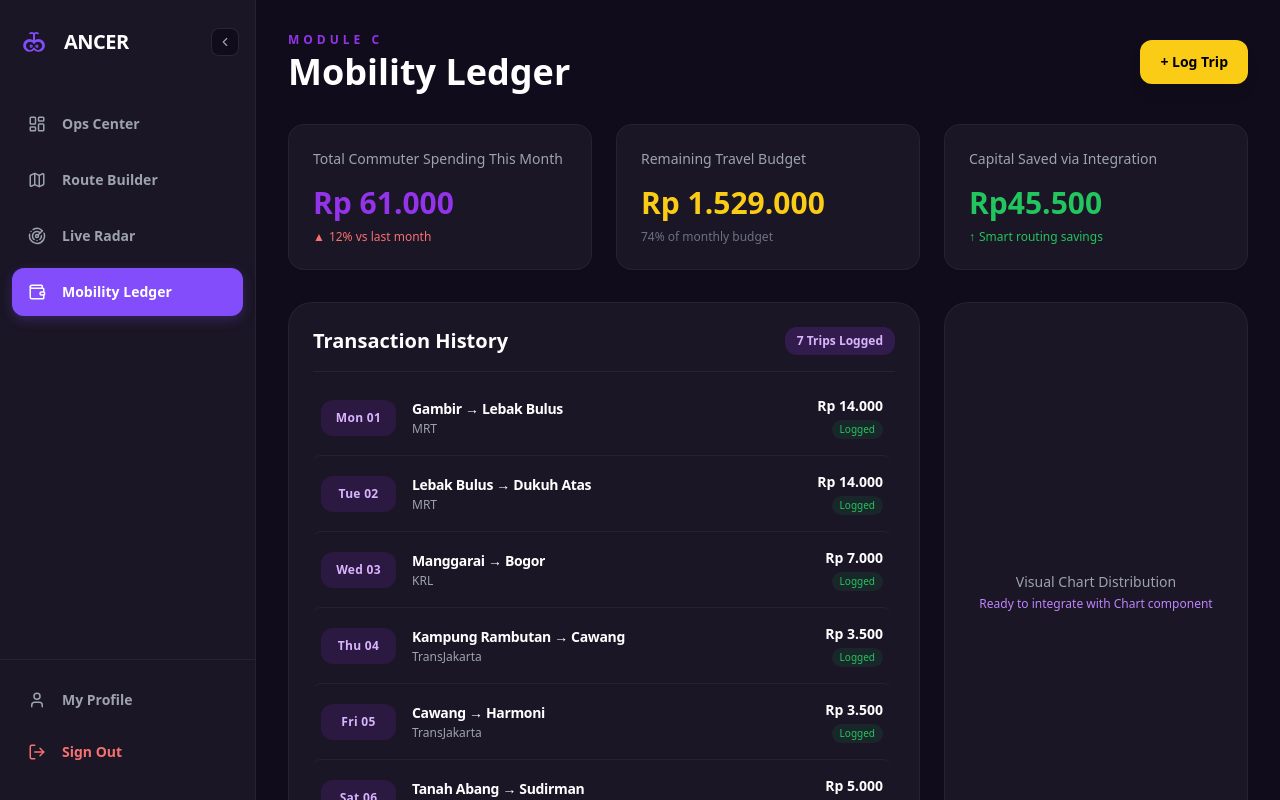
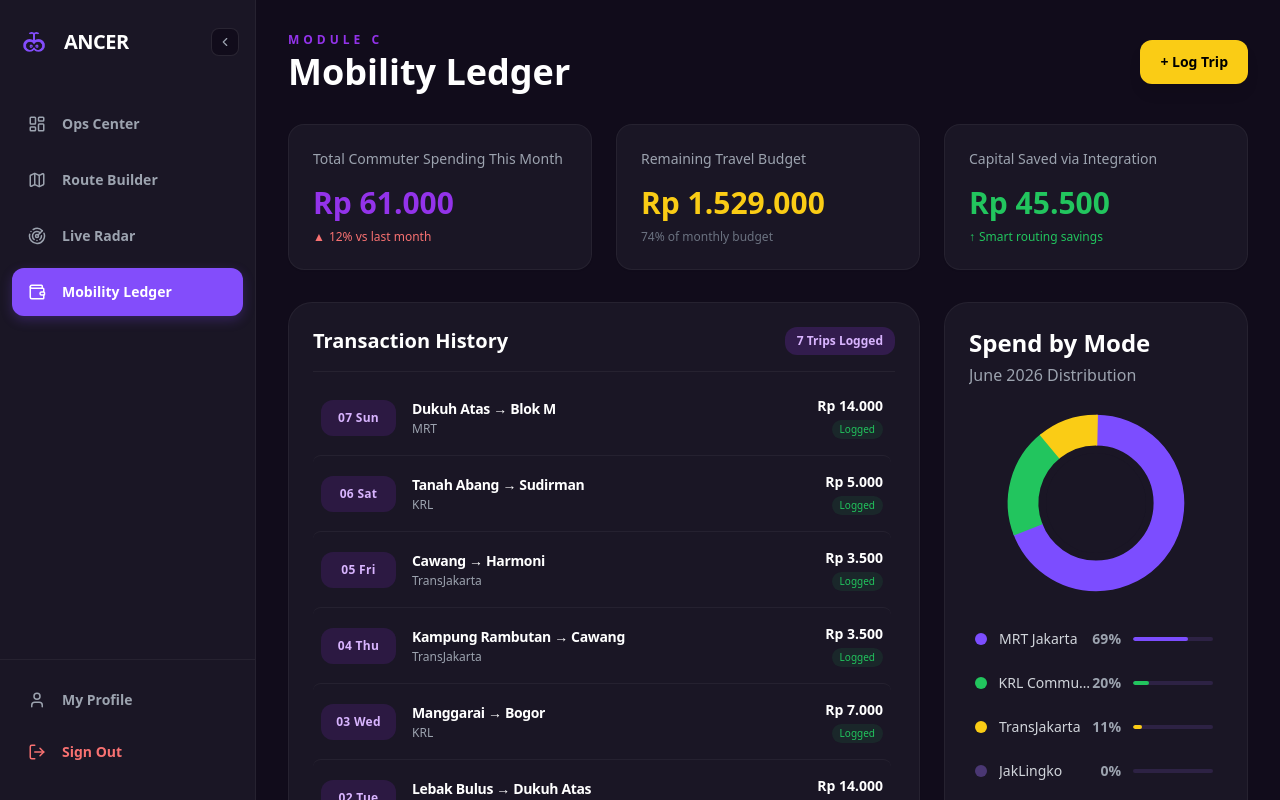
Before and after one commit to farrelabdaaghazka/Ancer, a React (Vite) app: page /ledger in a window 1280 px wide. Built offline with nearby package versions, Linux system fonts and the light colour scheme.

Commit message:
fix: memperbaiki 3 grid di atas

```diff
--- /dev/null
+++ b/src/components/SpendChart.jsx
@@ -0,0 +1,208 @@
+import React, { useState, useEffect } from 'react';
+import { formatRupiah } from '../data/tripsData';
+
+export default function SpendChart({ trips = [], chartDistribution = [] }) {
+  const totalCircumference = 238.8; // Keliling lingkaran r=38
+  const [isLoaded, setIsLoaded] = useState(false);
+  const [hoveredIndex, setHoveredIndex] = useState(null);
+
+  useEffect(() => {
+    const timer = setTimeout(() => setIsLoaded(true), 50);
+    return () => clearTimeout(timer);
+  }, []);
+
+  // 1. Hitung total nominal pengeluaran riil
+  const totalSpending = trips.reduce((sum, trip) => sum + trip.fare, 0);
+
+  // 2. Akumulasi data nominal real-time per jenis moda
+  const fareRecords = { "MRT": 0, "KRL": 0, "TransJakarta": 0, "JakLingko": 0 };
+
+  trips.forEach(trip => {
+    let modeKey = "JakLingko";
+    const currentMode = trip.mode || "";
+
+    if (currentMode.includes("MRT")) modeKey = "MRT";
+    else if (currentMode.includes("KRL")) modeKey = "KRL";
+    else if (currentMode.includes("TransJakarta")) modeKey = "TransJakarta";
+
+    fareRecords[modeKey] += trip.fare;
+  });
+
+  // 3. Hitung persentase dinamis
+  const liveChartDistribution = chartDistribution.map(item => {
+    let searchKey = "JakLingko";
+    if (item.name.includes("MRT")) searchKey = "MRT";
+    if (item.name.includes("KRL")) searchKey = "KRL";
+    if (item.name.includes("TransJakarta")) searchKey = "TransJakarta";
+
+    const currentFare = fareRecords[searchKey] || 0;
+    const calcPercent = totalSpending > 0 ? Math.round((currentFare / totalSpending) * 100) : 0;
+
+    return {
+      ...item,
+      amount: currentFare,
+      percentage: `${calcPercent}%`,
+      rawPercent: calcPercent
+    };
+  });
+
+  const activeSegments = liveChartDistribution.filter(item => item.rawPercent > 0);
+
+  let accumulatedAngle = 0;
+  let accumulatedDelay = 0;
+
+  const colorMap = {
+    "bg-[#7c4dff]": "#7c4dff",
+    "bg-[#22c55e]": "#22c55e",
+    "bg-[#facc15]": "#facc15",
+    "bg-[#4a3773]": "#4a3773"
+  };
+
+  return (
+    <>
+      <style>{`
+        @keyframes pieIntro {
+          0% { transform: scale(0.95); opacity: 0; }
+          100% { transform: scale(1); opacity: 1; }
+        }
+
+        .animate-pie-intro {
+          animation: pieIntro 0.4s cubic-bezier(0.25, 1, 0.5, 1) forwards;
+          transform-origin: center;
+        }
+
+        /* Style custom scrollbar untuk area legenda di bawah */
+        .custom-scrollbar::-webkit-scrollbar {
+          width: 5px;
+        }
+
+        .custom-scrollbar::-webkit-scrollbar-track {
+          background: rgba(147, 51, 234, 0.02);
+          border-radius: 9999px;
+        }
+
+        .custom-scrollbar::-webkit-scrollbar-thumb {
+          background: #3b2a5c;
+          border-radius: 9999px;
+          transition: background 0.2s ease;
+        }
+
+        .custom-scrollbar::-webkit-scrollbar-thumb:hover {
+          background: #7c4dff;
+        }
+      `}</style>
+
+      <div className="bg-[#1a1625] rounded-3xl p-6 border border-white/5 flex flex-col justify-between min-h-[540px] xl:max-h-[580px] xl:h-full">
+        {/* Konten utama dibungkus flex-col dengan overflow tersembunyi agar struktur tinggi card tetap stabil */}
+        <div className="flex flex-col overflow-hidden flex-1">
+          <h2 className="text-2xl font-bold">Spend by Mode</h2>
+          <p className="text-gray-400 mt-1 mb-5">June 2026 Distribution</p>
+
+          {/* AREA CHART LINGKARAN */}
+          <div className="w-48 h-48 mx-auto relative mb-6 flex items-center justify-center shrink-0">
+            <svg className="w-full h-full animate-pie-intro" viewBox="0 0 100 100">
+              <circle cx="50" cy="50" r="38" fill="transparent" stroke="#1a1625" strokeWidth="16" />
+
+              {totalSpending > 0 && activeSegments.map((item, idx) => {
+                const val = item.rawPercent;
+
+                // Tambahan 0.8 unit agar ujung lingkaran berhimpitan sempurna tanpa celah mengintip
+                const strokeLength = (val / 100) * totalCircumference + 0.8;
+
+                const currentRotation = -90 + accumulatedAngle;
+                accumulatedAngle += (val / 100) * 360;
+
+                // Kecepatan putaran tinggi (~300ms untuk satu lingkaran penuh)
+                const currentDuration = (val / 100) * 300;
+                const currentDelay = accumulatedDelay;
+                accumulatedDelay += currentDuration;
+
+                const isHovered = hoveredIndex === idx;
+
+                return (
+                  <circle
+                    key={idx}
+                    cx="50"
+                    cy="50"
+                    r="38"
+                    fill="transparent"
+                    stroke={colorMap[item.color] || '#7c4dff'}
+                    strokeWidth={isHovered ? "20" : "16"}
+                    className="cursor-pointer"
+                    style={{
+                      transformOrigin: '50px 50px',
+                      transform: `rotate(${currentRotation}deg)`,
+                      transition: `stroke-dashoffset ${currentDuration}ms cubic-bezier(0.25, 1, 0.5, 1), stroke-width 0.2s ease`,
+                      transitionDelay: isLoaded && hoveredIndex === null ? `${currentDelay}ms` : '0ms',
+                    }}
+                    strokeDasharray={`${strokeLength} ${totalCircumference}`}
+                    strokeDashoffset={isLoaded ? 0 : strokeLength}
+                    onMouseEnter={() => setHoveredIndex(idx)}
+                    onMouseLeave={() => setHoveredIndex(null)}
+                  />
+                );
+              })}
+            </svg>
+
+            <div className="absolute w-[52%] h-[52%] bg-[#1a1625] rounded-full flex flex-col items-center justify-center pointer-events-none transition-all duration-300">
+              {hoveredIndex !== null && activeSegments[hoveredIndex] ? (
+                <>
+                  <span className="text-[9px] uppercase tracking-wider text-gray-400 font-bold text-center px-1 truncate max-w-full">
+                    {activeSegments[hoveredIndex].name}
+                  </span>
+                  <span className="text-sm font-black text-white mt-0.5">
+                    {formatRupiah(activeSegments[hoveredIndex].amount)}
+                  </span>
+                </>
+              ) : (
+                <div className="w-full h-full bg-[#1a1625] rounded-full"></div>
+              )}
+            </div>
+          </div>
+
+          <div className="overflow-y-auto pr-1 custom-scrollbar flex-1 space-y-3 text-sm font-medium text-gray-400 max-h-[160px] xl:max-h-[200px]">
+            {liveChartDistribution.map((item) => {
+              const activeIdx = activeSegments.findIndex(s => s.name === item.name);
+              const isHovered = hoveredIndex === activeIdx && activeIdx !== -1;
+
+              return (
+                <div
+                  key={item.name}
+                  className={`flex justify-between items-center p-1.5 rounded-lg transition-all duration-200 cursor-pointer ${
+                    isHovered ? 'bg-white/[0.03] scale-[1.01]' : ''
+                  }`}
+                  onMouseEnter={() => activeIdx !== -1 && setHoveredIndex(activeIdx)}
+                  onMouseLeave={() => setHoveredIndex(null)}
+                >
+                  <div className="flex items-center gap-3 w-1/2">
+                    <span className={`w-3 h-3 rounded-md ${item.color} transition-transform duration-200 ${isHovered ? 'scale-125' : ''}`}></span>
+                    <span className={`transition-colors duration-200 truncate ${isHovered ? 'text-white font-semibold' : 'text-gray-300'}`}>
+                      {item.name}
+                    </span>
+                  </div>
+                  <div className="flex items-center justify-end gap-3 w-1/2">
+                    <span className={`font-bold w-10 text-right transition-colors duration-200 ${isHovered ? 'text-white' : 'text-gray-400'}`}>
+                      {item.percentage}
+                    </span>
+                    <div className="w-20 bg-[#2d2244] h-1 rounded-full overflow-hidden shrink-0">
+                      <div
+                        className={`${item.color} h-full rounded-full transition-all duration-500 ease-out`}
+                        style={{ width: isLoaded ? item.percentage : "0%" }}
+                      ></div>
+                    </div>
+                  </div>
+                </div>
+              );
+            })}
+          </div>
+        </div>
+
+        {/* FOOTER */}
+        <div className="mt-4 pt-4 border-t border-white/[0.03] flex justify-between items-center text-xs shrink-0">
+          <span className="text-gray-400">Monthly Total</span>
+          <span className="font-bold text-[#7c4dff] text-sm">{formatRupiah(totalSpending)}</span>
+        </div>
+      </div>
+    </>
+  );
+}
--- a/src/components/StatsGrid.jsx
+++ b/src/components/StatsGrid.jsx
@@ -2,37 +2,34 @@ import React from 'react';
 import KpiCard from './CardOps';
 import { formatRupiah } from '../data/tripsData';
 
-export default function StatsGrid({ totalSpending }) {
+export default function StatsGrid({ totalSpending = 0, cardOpsData = [] }) {
   const budgetLimit = 1590000;
   const remainingBudget = budgetLimit - totalSpending;
+  const capitalSaved = 45500;
+
+  const getDynamicAmount = (id) => {
+    switch (id) {
+      case 1: return formatRupiah(totalSpending);
+      case 2: return formatRupiah(remainingBudget);
+      case 3: return formatRupiah(capitalSaved);
+      default: return "Rp0";
+    }
+  };
 
   return (
     <div className="grid grid-cols-1 md:grid-cols-3 gap-6 mb-8">
-      <KpiCard
-        title="Total Commuter Spending This Month"
-        amount={formatRupiah(totalSpending)}
-        amountColorClass="text-[#9333ea]"
-        trendIcon="▲"
-        trendText="12% vs last month"
-        trendColorClass="text-red-400"
-      />
-
-      <KpiCard
-        title="Remaining Travel Budget"
-        amount={formatRupiah(remainingBudget)}
-        amountColorClass="text-[#facc15]"
-        trendText="74% of monthly budget"
-        trendColorClass="text-gray-500"
-      />
-
-      <KpiCard
-        title="Capital Saved via Integration"
-        amount="Rp45.500"
-        amountColorClass="text-[#22c55e]"
-        trendIcon="↑"
-        trendText="Smart routing savings"
-        trendColorClass="text-[#22c55e]"
-      />
+      {/* Menggunakan data dari props hasil kiriman parent */}
+      {cardOpsData.map((card) => (
+        <KpiCard
+          key={card.id}
+          title={card.title}
+          amount={getDynamicAmount(card.id)}
+          amountColorClass={card.amountColorClass}
+          trendIcon={card.trendIcon}
+          trendText={card.trendText}
+          trendColorClass={card.trendColorClass}
+        />
+      ))}
     </div>
   );
 }
--- a/src/components/TransactionHistory.jsx
+++ b/src/components/TransactionHistory.jsx
@@ -1,10 +1,14 @@
 import React from 'react';
 import { formatRupiah } from '../data/tripsData';
 
-export default function TransactionHistory({ trips }) {
+export default function TransactionHistory({ trips = [] }) {
+  const sortedTrips = [...trips].sort((a, b) => {
+    return parseInt(b.day) - parseInt(a.day);
+  });
+
   return (
     <div className="xl:col-span-2 bg-[#1a1625] rounded-3xl border border-white/5 flex flex-col xl:max-h-[580px] p-6 shadow-sm">
-      {/* Header Bagian Atas */}
+      {/* Header */}
       <div className="flex justify-between items-center border-b border-white/5 pb-4 shrink-0">
         <h2 className="text-xl font-bold text-white">Transaction History</h2>
         <span className="bg-[#9333ea]/20 text-purple-300 px-3 py-1.5 rounded-xl text-xs font-semibold">
@@ -12,11 +16,11 @@ export default function TransactionHistory({ trips }) {
         </span>
       </div>
 
+      {/* List Transaksi */}
       <div className="divide-y divide-white/5 overflow-y-auto custom-scrollbar flex-1 mt-2 pr-1">
-        {trips.map((trip, idx) => (
+        {sortedTrips.map((trip, idx) => (
           <div key={idx} className="py-4 flex flex-col sm:flex-row justify-between gap-4 hover:bg-white/[0.01] transition rounded-lg px-2">
             <div className="flex gap-4 items-center">
-
               <div className="bg-[#9333ea]/15 text-purple-300 rounded-xl p-2.5 min-w-[75px] text-center text-xs font-bold tracking-wide">
                 {trip.day}
               </div>
@@ -27,6 +31,7 @@ export default function TransactionHistory({ trips }) {
               </div>
             </div>
 
+            {/* Nominal */}
             <div className="text-right flex sm:flex-col justify-between sm:justify-center items-center sm:items-end gap-1">
               <p className="text-sm font-bold text-white">{formatRupiah(trip.fare)}</p>
               <p className="text-[10px] text-[#22c55e] bg-[#22c55e]/10 px-2 py-0.5 rounded-full font-medium">Logged</p>
--- a/src/data/chartData.js
+++ b/src/data/chartData.js
@@ -1,6 +1,6 @@
 export const chartDistribution = [
-  { name: "MRT Jakarta", percentage: "45%", color: "bg-[#7c4dff]" },
-  { name: "KRL Commuter", percentage: "24%", color: "bg-[#22c55e]" },
-  { name: "TransJakarta", percentage: "19%", color: "bg-[#facc15]" },
-  { name: "JakLingko", percentage: "12%", color: "bg-[#4a3773]" },
+  { name: "MRT Jakarta", color: "bg-[#7c4dff]" },
+  { name: "KRL Commuter", color: "bg-[#22c55e]" },
+  { name: "TransJakarta", color: "bg-[#facc15]" },
+  { name: "JakLingko", color: "bg-[#4a3773]" },
 ];
--- a/src/data/tripsData.js
+++ b/src/data/tripsData.js
@@ -1,11 +1,11 @@
 export const initialTrips = [
-  { day: 'Mon 01', route: 'Gambir → Lebak Bulus', mode: 'MRT', fare: 14000 },
-  { day: 'Tue 02', route: 'Lebak Bulus → Dukuh Atas', mode: 'MRT', fare: 14000 },
-  { day: 'Wed 03', route: 'Manggarai → Bogor', mode: 'KRL', fare: 7000 },
-  { day: 'Thu 04', route: 'Kampung Rambutan → Cawang', mode: 'TransJakarta', fare: 3500 },
-  { day: 'Fri 05', route: 'Cawang → Harmoni', mode: 'TransJakarta', fare: 3500 },
-  { day: 'Sat 06', route: 'Tanah Abang → Sudirman', mode: 'KRL', fare: 5000 },
-  { day: 'Sun 07', route: 'Dukuh Atas → Blok M', mode: 'MRT', fare: 14000 },
+  { day: '01 Mon', route: 'Gambir → Lebak Bulus', mode: 'MRT', fare: 14000 },
+  { day: '02 Tue', route: 'Lebak Bulus → Dukuh Atas', mode: 'MRT', fare: 14000 },
+  { day: '03 Wed', route: 'Manggarai → Bogor', mode: 'KRL', fare: 7000 },
+  { day: '04 Thu', route: 'Kampung Rambutan → Cawang', mode: 'TransJakarta', fare: 3500 },
+  { day: '05 Fri', route: 'Cawang → Harmoni', mode: 'TransJakarta', fare: 3500 },
+  { day: '06 Sat', route: 'Tanah Abang → Sudirman', mode: 'KRL', fare: 5000 },
+  { day: '07 Sun', route: 'Dukuh Atas → Blok M', mode: 'MRT', fare: 14000 },
 ];
 
 export const formatRupiah = (number) => {
--- a/src/pages/MobilityLedger.jsx
+++ b/src/pages/MobilityLedger.jsx
@@ -1,37 +1,41 @@
 import React, { useState, useEffect } from 'react';
+// Import semua data awal dari folder data
 import { initialTrips } from '../data/tripsData';
+import { cardOpsData as initialCardOps } from '../data/CardOpsData';
+import { chartDistribution as initialChartDist } from '../data/chartData';
+
 import StatsGrid from '../components/StatsGrid';
 import TransactionHistory from '../components/TransactionHistory';
+import SpendChart from '../components/SpendChart';
 import TripModal from '../components/TripModal';
 
 export default function MobilityLedger() {
+  // --- STATE ---
   const [trips, setTrips] = useState(() => {
     const savedTrips = localStorage.getItem('ancer_mobility_trips');
     return savedTrips ? JSON.parse(savedTrips) : initialTrips;
   });
 
+  const [cardOps, setCardOps] = useState(initialCardOps);
+  const [chartDist, setChartDist] = useState(initialChartDist);
   const [isModalOpen, setIsModalOpen] = useState(false);
 
+  // Efek simpan data lokal
   useEffect(() => {
     localStorage.setItem('ancer_mobility_trips', JSON.stringify(trips));
   }, [trips]);
 
+  // Fungsi tambah trip baru
   const handleAddTrip = (newTrip) => {
     setTrips((prevTrips) => [newTrip, ...prevTrips]);
   };
 
+  // Kalkulasi total pengeluaran dari state trips
   const totalSpending = trips.reduce((sum, trip) => sum + trip.fare, 0);
 
   return (
     <div className="bg-[#110c1b] text-white font-inter flex min-h-screen">
-      <style>{`
-        .custom-scrollbar::-webkit-scrollbar { width: 6px; }
-        .custom-scrollbar::-webkit-scrollbar-track { background: rgba(147, 51, 234, 0.05); border-radius: 9999px; }
-        .custom-scrollbar::-webkit-scrollbar-thumb { background: #4a3773; border-radius: 9999px; transition: background 0.2s ease; }
-        .custom-scrollbar::-webkit-scrollbar-thumb:hover { background: #7c4dff; }
-      `}</style>
-
-      <main className="flex-1 h-screen overflow-y-auto p-4 md:p-8 custom-scrollbar">
+      <main className="flex-1 h-screen overflow-y-auto p-4 md:p-8">
         <div className="flex flex-col sm:flex-row sm:justify-between sm:items-center gap-4 mb-8">
           <div>
             <p className="text-[#9333ea] uppercase tracking-[4px] text-xs font-semibold">Module C</p>
@@ -45,22 +49,19 @@ export default function MobilityLedger() {
           </button>
         </div>
 
-        <StatsGrid totalSpending={totalSpending} />
+        {/* PROPS: Mengirim totalSpending dan struktur data cardOps */}
+        <StatsGrid totalSpending={totalSpending} cardOpsData={cardOps} />
 
         <div className="grid grid-cols-1 xl:grid-cols-3 gap-6 mt-8">
           <TransactionHistory trips={trips} />
-          <div className="bg-[#1a1625] rounded-3xl border border-white/5 p-6 flex flex-col justify-center items-center text-center min-h-[300px] xl:h-full">
-            <p className="text-gray-400 text-sm">Visual Chart Distribution</p>
-            <p className="text-xs text-purple-400 mt-1">Ready to integrate with Chart component</p>
-          </div>
+
+          {/* PROPS: Mengirim array trips dan struktur chartDistribution awal */}
+          <SpendChart trips={trips} chartDistribution={chartDist} />
         </div>
       </main>
 
       {isModalOpen && (
-        <TripModal
-          onClose={() => setIsModalOpen(false)}
-          onAddTrip={handleAddTrip}
-        />
+        <TripModal onClose={() => setIsModalOpen(false)} onAddTrip={handleAddTrip} />
       )}
     </div>
   );
```
